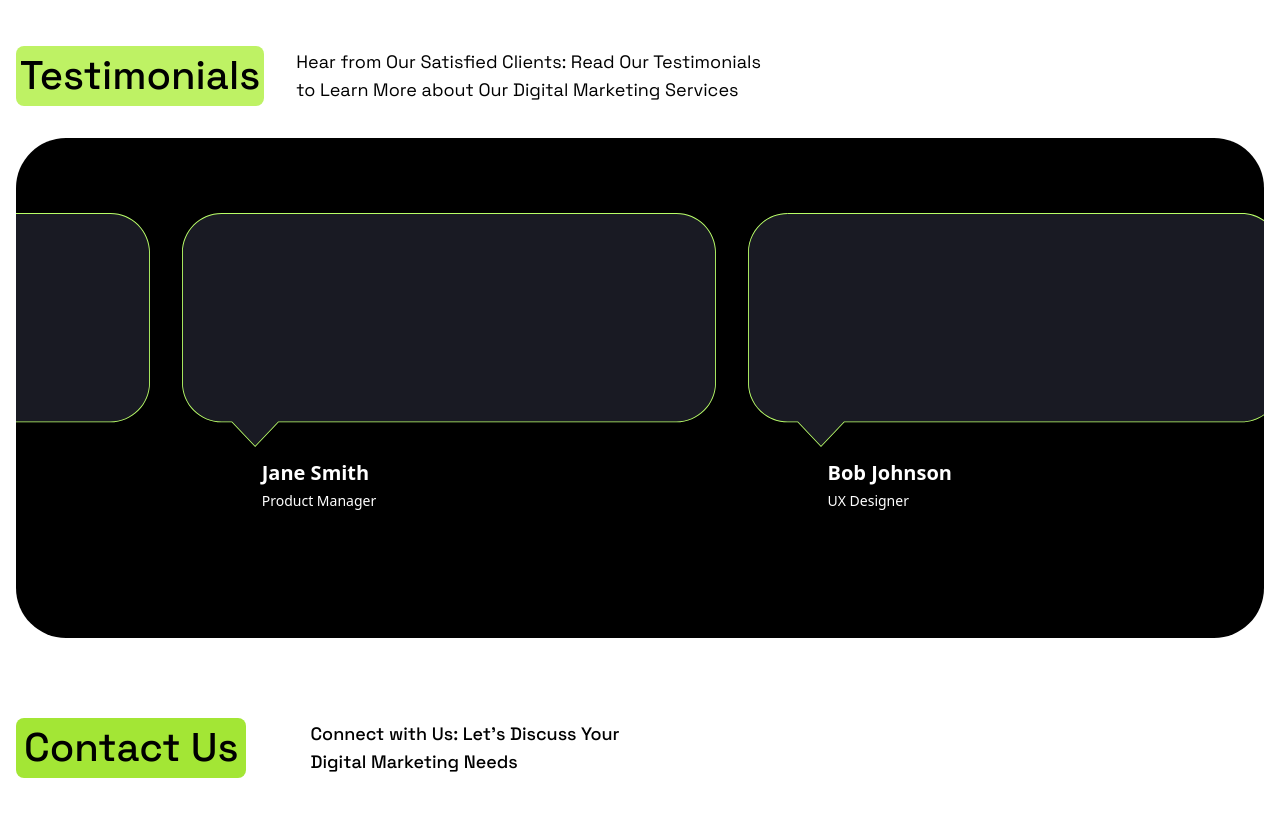
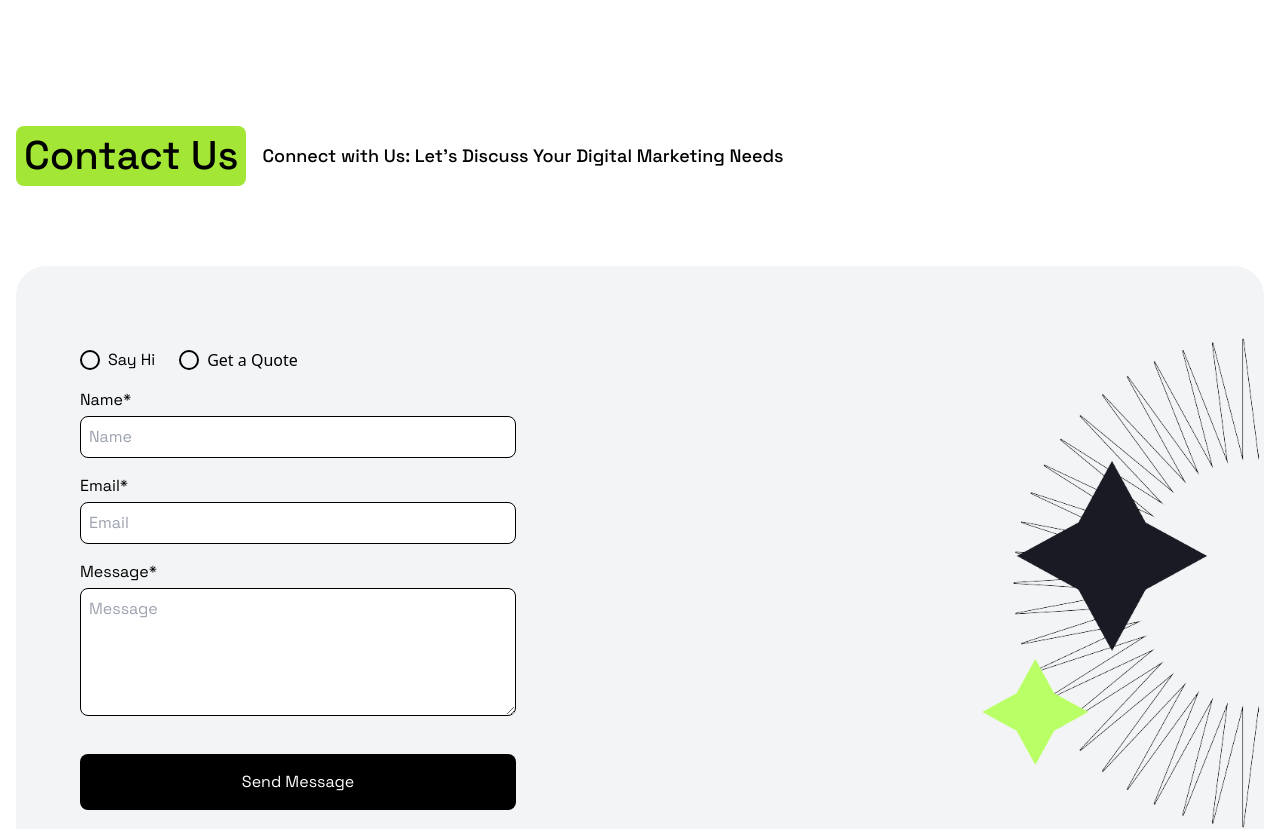
Before and after one commit to marconesdb/PositivusLandinpage, a React (Vite) app: page / in a window 1280 px wide. Shown: the part 5569-6398 px from the top of the page. Built offline with nearby package versions, Linux system fonts and the light colour scheme.

Commit message:
Alterações na responsividade dos componentes

```diff
--- a/src/pages/HomePage.tsx
+++ b/src/pages/HomePage.tsx
@@ -21,7 +21,7 @@ const HomePage: React.FC = () => {
       <CaseStudiesSection />
       <WorkingProcessSection />
       <TeamSection />
-      <TestimonialsSection />
+      {/* <TestimonialsSection /> */}
       <ContactSection />
       <Footer />
     </div>
--- a/src/sections/ContactSection.tsx
+++ b/src/sections/ContactSection.tsx
@@ -5,23 +5,18 @@ const ContactSection: React.FC = () => {
   return (
     <section className="w-full mx-auto max-w-7xl px-4 flex flex-col items-center bg-white mt-20">
       {/* Título e Parágrafo */}
-      <div className="w-full mx-auto max-w-7xl flex items-center mb-20">
-        {/* Título */}
+      <div className="w-full mx-auto max-w-7xl flex flex-col sm:flex-row justify-center sm:justify-start items-center sm:items-start text-center sm:text-left mb-10 sm:mb-20">
         <h2 className="bg-lime-400 text-black font-medium px-2 rounded-lg text-[40px] font-SpaceGrotesk">
           Contact Us
         </h2>
-
-        {/* Parágrafo */}
-        <p className="ml-16 text-black text-lg font-SpaceGrotesk font-medium">
-          Connect with Us: Let's Discuss Your
-          <span className="block">Digital Marketing Needs</span>
+        <p className="mt-4 sm:ml-4 text-black text-lg font-SpaceGrotesk font-medium">
+          Connect with Us: Let's Discuss Your Digital Marketing Needs
         </p>
       </div>
 
       {/* Formulário */}
-      <div className="w-full bg-gray-100 mx-auto max-w-7xl px-4 p-8 rounded-[30px] flex justify-between">
-
-        <div className="p-8 rounded-lg w-full max-w-md ml-8">
+      <div className="w-full bg-gray-100 mx-auto max-w-7xl p-4 sm:p-8 rounded-[30px] flex flex-col items-center lg:flex-row lg:justify-between">
+        <div className="w-full max-w-[500px] p-4 sm:p-8 rounded-lg">
           <div className="flex items-center mb-4">
             <label className="flex items-center">
               <input
@@ -40,44 +35,48 @@ const ContactSection: React.FC = () => {
               <span className="ml-2">Get a Quote</span>
             </label>
           </div>
+
           <div className="mb-4">
-          <label className="block text-black font-SpaceGrotesk">
-              Name<span className="text-black ">*</span>
+            <label className="block text-black font-SpaceGrotesk">
+              Name<span className="text-black">*</span>
             </label>
             <input
               type="text"
-              className="w-[500px] mt-1 p-2 border border-black rounded-lg font-SpaceGrotesk"
+              className="w-full mt-1 p-2 border border-black rounded-lg font-SpaceGrotesk"
               placeholder="Name"
             />
           </div>
+
           <div className="mb-4">
             <label className="block text-black font-SpaceGrotesk">
               Email<span className="text-black">*</span>
             </label>
             <input
               type="email"
-              className="w-[500px] mt-1 p-2 border border-black rounded-lg font-SpaceGrotesk"
+              className="w-full mt-1 p-2 border border-black rounded-lg font-SpaceGrotesk"
               placeholder="Email"
               required
             />
           </div>
+
           <div className="mb-4">
             <label className="block text-black font-SpaceGrotesk">
               Message<span className="text-black">*</span>
             </label>
             <textarea
-              className="w-[500px] mt-1 p-2 h-32 border border-black font-SpaceGrotesk rounded-lg"
+              className="w-full mt-1 p-2 h-32 border border-black font-SpaceGrotesk rounded-lg"
               placeholder="Message"
               required
             ></textarea>
           </div>
-          <button className="mt-4 w-[500px] bg-black font-SpaceGrotesk text-white py-4 rounded-lg">
+
+          <button className="mt-4 w-full bg-black font-SpaceGrotesk text-white py-4 rounded-lg">
             Send Message
           </button>
         </div>
 
-        <div className="ml-8 mb-8 -mr-4">
-          <img className='h-[530px]  pt-10' src={imgContact} alt="Decorative" />
+        <div className="hidden lg:block lg:ml-8 lg:mb-8 lg:-mr-8">
+          <img className="h-[530px] pt-10" src={imgContact} alt="Decorative" />
         </div>
       </div>
     </section>
--- a/src/sections/ServicesSection.tsx
+++ b/src/sections/ServicesSection.tsx
@@ -158,7 +158,7 @@ const ServicesSection = () => {
         <h2 className="mr-8 bg-lime-300 text-black font-medium  px-2 rounded-lg text-[40px] font-SpaceGrotesk">
           Services
         </h2>
-        <p className="text-black md:ml-8 text-sm md:text-lg font-SpaceGrotesk font-medium max-w-[580px]">
+        <p className="text-black md:ml-8 text-lg font-SpaceGrotesk font-medium max-w-[580px]">
           At our digital marketing agency, we offer a range of services to help
           businesses grow and succeed online. These services include:
         </p>
--- a/src/sections/WorkingProcessSection.tsx
+++ b/src/sections/WorkingProcessSection.tsx
@@ -35,7 +35,7 @@ const WorkingProcessSection: React.FC = () => {
       </div> */}
 
 <div className="flex justify-start items-center mb-8 max-sm:flex-col max-sm:items-center max-sm:text-center">
-  <h1 className="font-medium bg-lime-300 px-1 rounded-lg text-[40px] font-SpaceGrotesk max-sm:text-2xl">
+  <h1 className="font-medium bg-lime-300 px-1 rounded-lg text-[40px] font-SpaceGrotesk">
     Our Working <span>Process</span>
   </h1>
   <p className="text-lg ml-8 font-SpaceGrotesk max-sm:ml-0 max-sm:mt-2">
```
